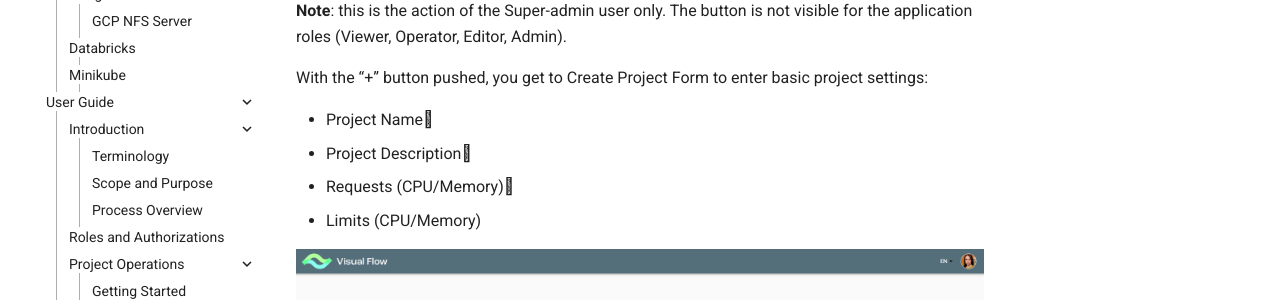
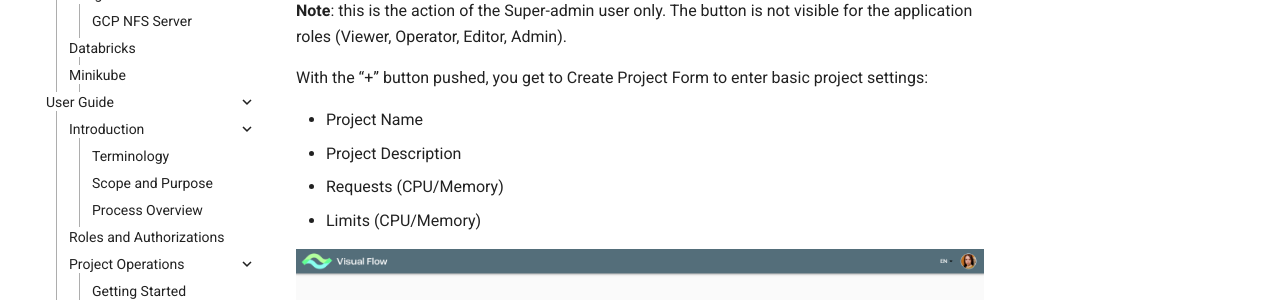
Before and after one commit to ibagroup-eu/Visual-Flow-Knowledge-Base, an MkDocs documentation site: the page built from docs/user-guide/project-operations/create-a-project.md, in a window 1280 px wide and 900 px high, scrolled down 419 px. Shown: the part 150-450 px from the top of the window. Built offline with MkDocs 1.6.1 and Material for MkDocs 9.7.7, drawn with Linux system fonts in a browser that asks for light colours; comment, search, counter and statistics services are not loaded.

```diff
--- a/docs/user-guide/project-operations/create-a-project.md
+++ b/docs/user-guide/project-operations/create-a-project.md
@@ -9,9 +9,9 @@ To create a project, you need to push the “+” button.
 
 With the “+” button pushed, you get to Create Project Form to enter basic project settings:
 
-* Project Name
-* Project Description
-* Requests (CPU/Memory)
+* Project Name
+* Project Description
+* Requests (CPU/Memory)
 * Limits (CPU/Memory)
 
 ![](../../assets/user-guide-img/image3.png)
```
